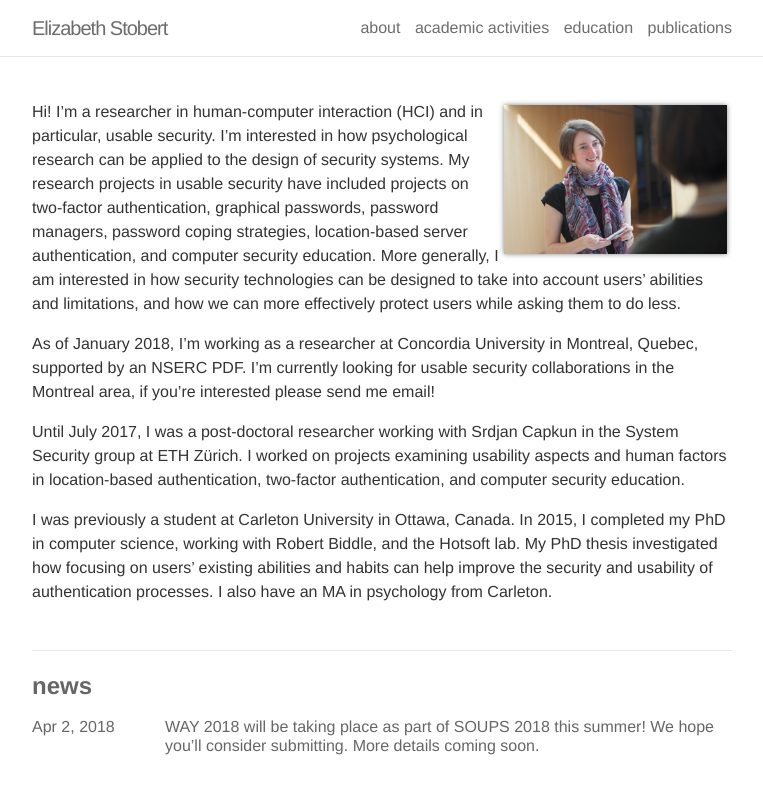
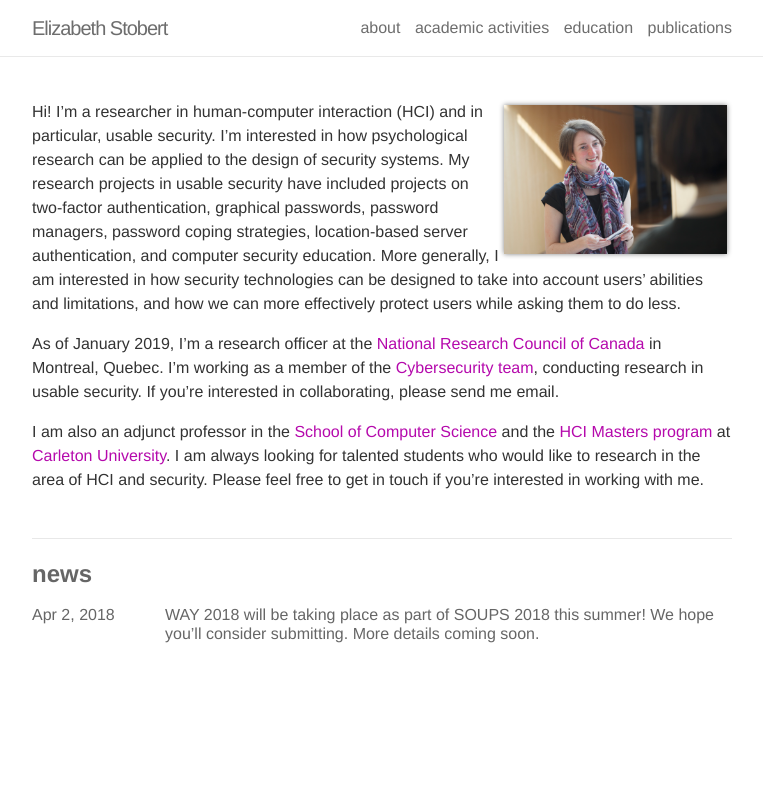
Before and after one commit to estobert/stobert-website, a Jekyll site: the page built from _pages/about.md, in a window 1280 px wide. Shown: the top 794 px of the page, without its empty margins (258-1021 px from the left). Built offline with Jekyll 4.4.1, drawn with Linux system fonts in a browser that asks for light colours; nearby versions of some CDN libraries.

Commit message:
Update about.md

```diff
--- a/_pages/about.md
+++ b/_pages/about.md
@@ -1,7 +1,7 @@
 ---
 layout: about
 permalink: /
-title: <strong>Elizabeth</strong> Stobert
+title: Elizabeth Stobert
 description:
 
 profile:
@@ -14,8 +14,6 @@ social: false
 ---
 Hi! I’m a researcher in human-computer interaction (HCI) and in particular, usable security. I’m interested in how psychological research can be applied to the design of security systems. My research projects in usable security have included projects on two-factor authentication, graphical passwords, password managers, password coping strategies, location-based server authentication, and computer security education. More generally, I am interested in how security technologies can be designed to take into account users’ abilities and limitations, and how we can more effectively protect users while asking them to do less.
 
-As of January 2018, I’m working as a researcher at Concordia University in Montreal, Quebec, supported by an NSERC PDF. I’m currently looking for usable security collaborations in the Montreal area, if you’re interested please send me email!
+As of January 2019, I’m a research officer at the [National Research Council of Canada](https://www.nrc-cnrc.gc.ca) in Montreal, Quebec. I’m working as a member of the [Cybersecurity team](https://www.nrc-cnrc.gc.ca/eng/solutions/advisory/cybersecurity.html), conducting research in usable security. If you're interested in collaborating, please send me email.
 
-Until July 2017, I was a post-doctoral researcher working with Srdjan Capkun in the System Security group at ETH Zürich. I worked on projects examining usability aspects and human factors in location-based authentication, two-factor authentication, and computer security education.
-
-I was previously a student at Carleton University in Ottawa, Canada. In 2015, I completed my PhD in computer science, working with Robert Biddle, and the Hotsoft lab. My PhD thesis investigated how focusing on users’ existing abilities and habits can help improve the security and usability of authentication processes. I also have an MA in psychology from Carleton.
+I am also an adjunct professor in the [School of Computer Science](https://scs.carleton.ca) and the [HCI Masters program](https://carleton.ca/hci/) at [Carleton University](https://www.carleton.ca). I am always looking for talented students who would like to research in the area of HCI and security. Please feel free to get in touch if you're interested in working with me.
```
